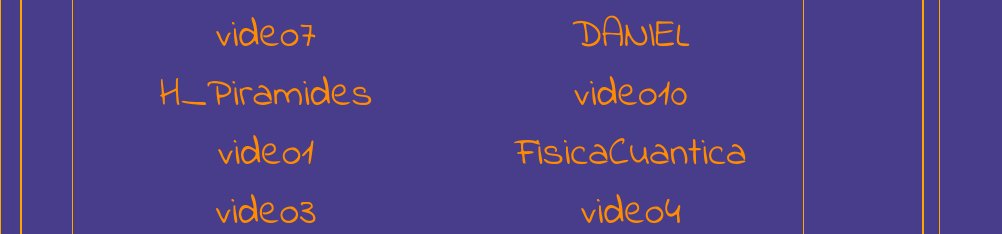
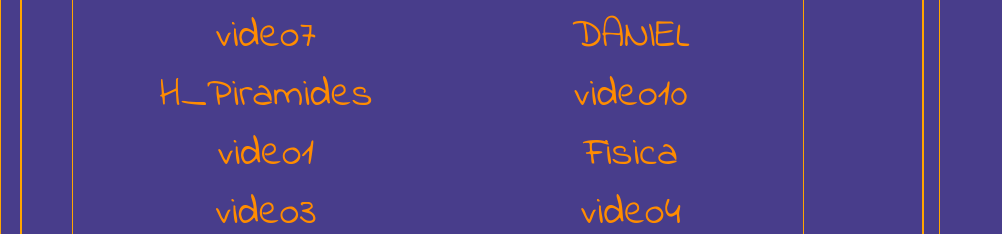
Before and after one commit to antiguament/abril19, a plain HTML site: page video.html in a window 1280 px wide. Shown: the part 1580-1814 px from the top of the page, without its empty margins (0-1002 px from the left). Drawn offline with Linux system fonts and the light colour scheme; a web font is replaced by a local one.

Commit message:
Update video.html

```diff
--- a/video.html
+++ b/video.html
@@ -153,7 +153,7 @@
     <a href="https://www.youtube.com/embed/yyw1bnPrSR4?autoplay=1&fs=1&iv_load_policy=1&showinfo=1&rel=0&cc_load_policy=0&start=0&end=0&origin=https://youtube-embed.com" target="iframe" >video10</a>
 
     <a href="https://www.youtube.com/embed/MZB0_ZW90Yo?autoplay=1&fs=1&iv_load_policy=1&showinfo=1&rel=1&cc_load_policy=1&start=0&end=0&origin=https://youtube-embed.com" target="iframe">video1</a>
-    <a href="https://www.youtube.com/embed/0pyqYuDYC88?autoplay=1&fs=1&iv_load_policy=1&showinfo=1&rel=1&cc_load_policy=1&start=0&end=0&origin=https://youtube-embed.com" target="iframe" >FisicaCuantica</a>
+    <a href="https://www.youtube.com/embed/0pyqYuDYC88?autoplay=1&fs=1&iv_load_policy=1&showinfo=1&rel=1&cc_load_policy=1&start=0&end=0&origin=https://youtube-embed.com" target="iframe" >Fisica</a>
     <a href="https://www.youtube.com/embed/4EeYqxfLb9Y?autoplay=1&fs=1&iv_load_policy=1&showinfo=1&rel=1&cc_load_policy=1&start=0&end=0&origin=https://youtube-embed.com" target="iframe">video3</a>
     <a href="https://www.youtube.com/embed/IR7kRtqKDdg?autoplay=1&fs=1&iv_load_policy=1&showinfo=1&rel=0&cc_load_policy=0&start=0&end=0&origin=https://youtube-embed.com" target="iframe" >video4</a>
     <a href="https://www.youtube.com/embed/AI7hnb8LybE?autoplay=1&fs=1&iv_load_policy=1&showinfo=1&rel=0&cc_load_policy=0&start=0&end=0&origin=https://youtube-embed.com" target="iframe">video5</a>
```
